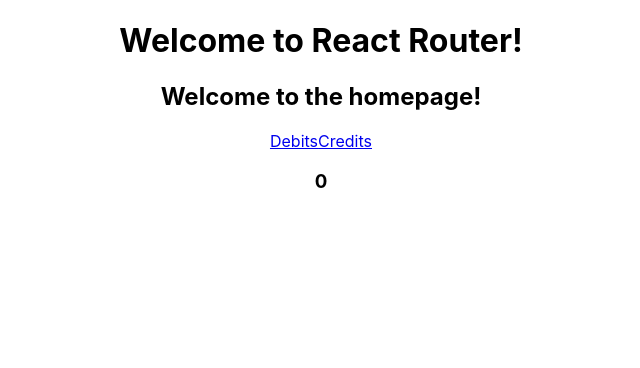
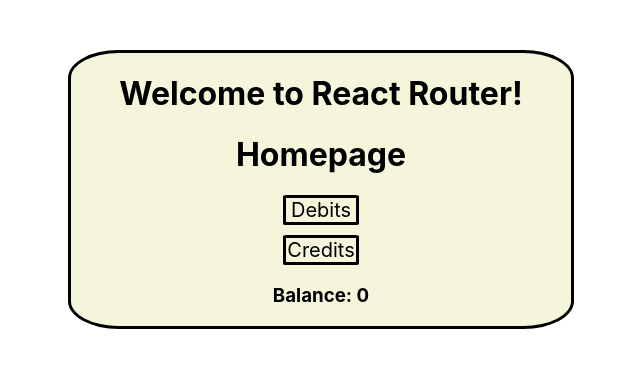
Before and after one commit to perlaescano/csci395-assignment4, a React (Create React App) app in the folder react-router/: page / in a window 1280 px wide. Shown: the top 368 px of the page, without its empty margins (319-959 px from the left). Built offline with nearby package versions, Linux system fonts and the light colour scheme; no server answers.

Commit message:
added styling

```diff
--- a/react-router/src/App.js
+++ b/react-router/src/App.js
@@ -86,14 +86,21 @@
 
   render() {
     return (
-      <div className="App">
+      <div className="App" style = {{backgroundColor:"beige",
+                                     width: "500px",
+                                     marginLeft:"auto",
+                                     marginRight:"auto",
+                                     borderRadius: "10%",
+                                     border:"black solid",
+                                     marginTop:"50px",
+                                     }}>
         <h1>Welcome to React Router!</h1>
         <Routes>
           <Route path="/" element={<Home />} />
           <Route path="/debits" element={<Debits addDebit={this.addDebit} debits={this.state.debits} />} />
           <Route path="/credits" element={<Credits addCredit={this.addCredit} credits={this.state.credits} />} />
         </Routes>
-        <h3>{this.state.accountBalance}</h3>
+        <h3>Balance: {this.state.accountBalance}</h3>
       </div>
     );
   }
@@ -121,9 +128,27 @@
 function Home() {
   return (
     <div>
-      <h2>Welcome to the homepage!</h2>
-      <Link to="/debits">Debits</Link>
-      <Link to="/credits">Credits</Link>
+      <h1>Homepage</h1>
+      <div style = {{borderRadius:"5%",
+                          backgroundColor:"beige",
+                          width: "70px",
+                          marginLeft:"auto",
+                          marginRight:"auto",
+                          marginTop:"10px",
+                          border: "black solid",
+                          }}>
+             <Link to="/Debits" style = {{color: "black", textDecoration: "none", fontSize: "20px"}}>Debits</Link>
+           </div>
+           <div style = {{borderRadius:"5%",
+                          backgroundColor:"beige",
+                          width: "70px",
+                          marginLeft:"auto",
+                          marginRight:"auto",
+                          marginTop:"10px",
+                          border: "black solid",
+                          }}>
+             <Link to="/Credits" style = {{color: "black", textDecoration: "none", fontSize: "20px"}}>Credits</Link>
+           </div>
     </div>
   );
 }
--- a/react-router/src/components/Credits.js
+++ b/react-router/src/components/Credits.js
@@ -1,4 +1,5 @@
 import { Link } from 'react-router-dom';
+
 
 const Credits = (props) => {
 	let creditsView = () => {
@@ -13,11 +14,30 @@
     	   <h1>Credits</h1>
     	   {creditsView()}
            <form onSubmit={props.addCredit}>
-             <input type="text" name="description" />
-             <input type="number" name="amount" />
+             <input type="text" name="description" placeholder="Item"/>
+             <input type="number" name="amount" placeholder="Price"/>
              <button type="submit">Add Credit</button>
            </form>
-           <Link to="/">Home</Link>
+           <div style = {{borderRadius:"5%",
+                          backgroundColor:"beige",
+                          width: "70px",
+                          marginLeft:"auto",
+                          marginRight:"auto",
+                          marginTop:"10px",
+                          border: "black solid",
+                          }}>
+             <Link to="/Debits" style = {{color: "black", textDecoration: "none", fontSize: "20px"}}>Debits</Link>
+           </div>
+           <div style = {{borderRadius:"5%",
+                          backgroundColor:"beige",
+                          width: "70px",
+                          marginLeft:"auto",
+                          marginRight:"auto",
+                          marginTop:"10px",
+                          border: "black solid",
+                          }}>
+             <Link to="/" style = {{color: "black", textDecoration: "none", fontSize: "20px"}}>Home</Link>
+           </div>
     	</div>
 
     )
--- a/react-router/src/components/Debits.js
+++ b/react-router/src/components/Debits.js
@@ -13,11 +13,30 @@
     	   <h1>Debits</h1>
     	   {debitsView()}
            <form onSubmit={props.addDebit}>
-             <input type="text" name="description" />
-             <input type="number" name="amount" />
+             <input type="text" name="description" placeholder="Item"/>
+             <input type="number" name="amount" placeholder="Price" />
              <button type="submit">Add Debit</button>
            </form>
-           <Link to="/">Home</Link>
+           <div style = {{borderRadius:"5%",
+                          backgroundColor:"beige",
+                          width: "70px",
+                          marginLeft:"auto",
+                          marginRight:"auto",
+                          marginTop:"10px",
+                          border: "black solid",
+                          }}>
+             <Link to="/Credits" style = {{color: "black", textDecoration: "none", fontSize: "20px"}}>Credits</Link>
+           </div>
+           <div style = {{borderRadius:"5%",
+                          backgroundColor:"beige",
+                          width: "70px",
+                          marginLeft:"auto",
+                          marginRight:"auto",
+                          marginTop:"10px",
+                          border: "black solid",
+                          }}>
+             <Link to="/" style = {{color: "black", textDecoration: "none", fontSize: "20px"}}>Home</Link>
+           </div>
     	</div>
 
     )
```
